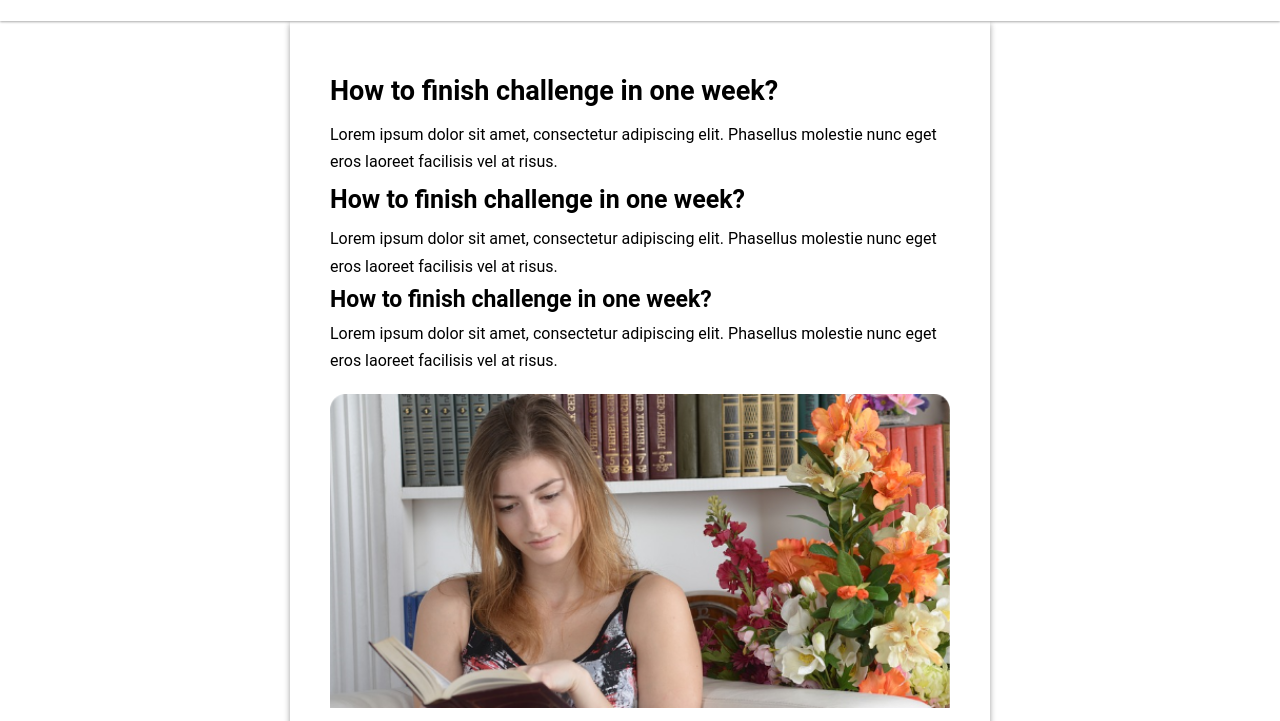
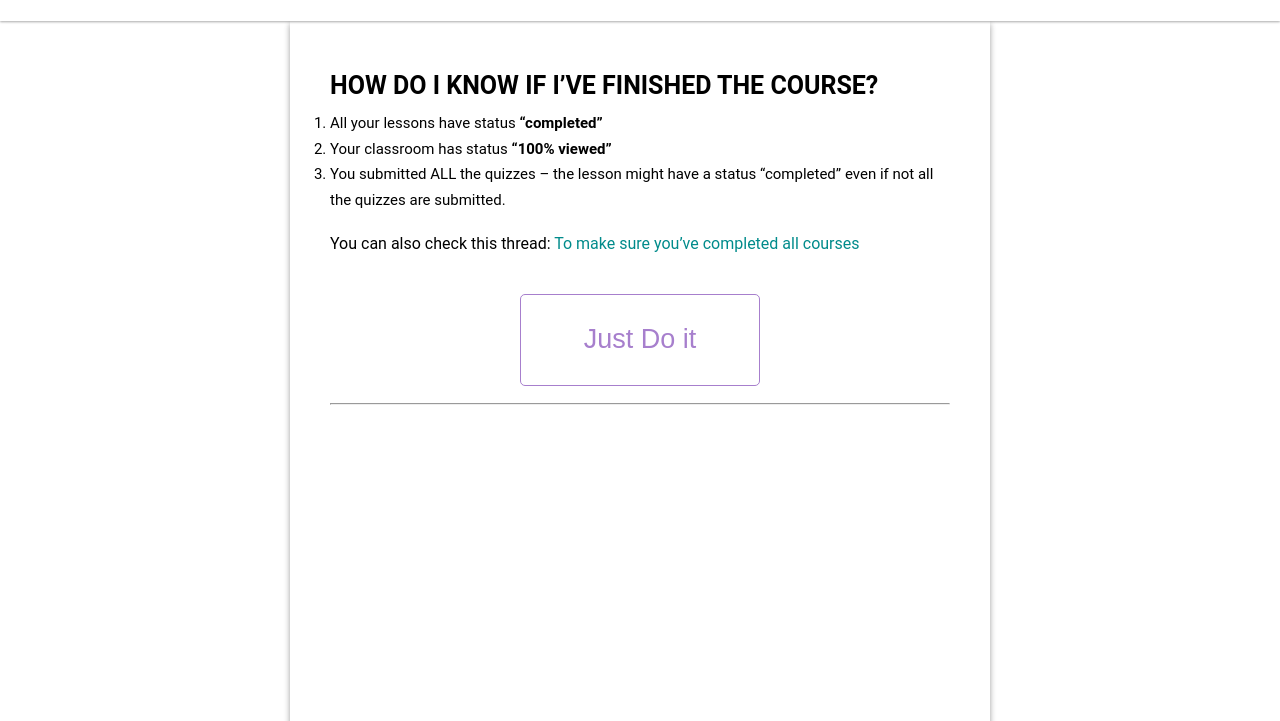
Before and after one commit to Berc21/challenge-3, a website: page get-ready.html in a window 1280 px wide. Shown: the part 79-800 px from the top of the page. Drawn offline with Linux system fonts and the light colour scheme; a script that the page names is missing.

Commit message:
add get ready post

```diff
--- a/get-ready.html
+++ b/get-ready.html
@@ -26,7 +26,7 @@
            <nav class="nav" >
             <a href="/get-ready.html" class="nav__item">Get ready</a>
             <a target="_blank" href="https://discussions.udacity.com/t/challenges-design-to-html-css-js/514162/" class="nav__item">Challenge yourself</a>
-            <a target="_blank" href="" class="nav__item">Github Repo</a>
+            <a target="_blank" href="https://github.com/Berc21/challenge-3" class="nav__item">Github Repo</a>
             <a href="/timeline.html" class="nav__item">Timeline</a>
             <a target="_blank" href="https://www.udacity.com/mws/faq" class="nav__item">FAQ</a>
             </nav>
@@ -45,20 +45,28 @@
     </nav>
 
        <main class="blog">
-         <h1 class="blog__heading-1">
-             How to finish challenge in one week?
+         <h1 class="blog__heading-2">
+            HOW DO I KNOW IF I’VE FINISHED THE COURSE?
          </h1>
-         <p class="blog__paragraph">Lorem ipsum dolor sit amet, consectetur adipiscing elit. Phasellus molestie nunc eget eros laoreet facilisis vel at risus. </p>
-         <h1 class="blog__heading-2">
-            How to finish challenge in one week?
-        </h1>
-         <p class="blog__paragraph">Lorem ipsum dolor sit amet, consectetur adipiscing elit. Phasellus molestie nunc eget eros laoreet facilisis vel at risus. </p>
-         <h1 class="blog__heading-3">
-            How to finish challenge in one week?
-        </h1>
-         <p class="blog__paragraph">Lorem ipsum dolor sit amet, consectetur adipiscing elit. Phasellus molestie nunc eget eros laoreet facilisis vel at risus. </p>
-         <img src="/img/sample-image.png" alt="" class="blog__image">
-         <p class="blog__paragraph">Lorem ipsum dolor, sit amet consectetur adipisicing elit. Architecto sapiente facilis saepe excepturi suscipit, illo aliquam hic, exercitationem mollitia sequi quae, cumque cum aperiam consequatur vitae. Reiciendis iure magnam esse. </p>
+                <ol style="font-size:1.5rem;">
+                <li>All your lessons have status <strong> “completed” </strong></li>
+                <li>   Your classroom has status <strong> “100% viewed”</strong></li>
+                <li> You submitted ALL the quizzes – the lesson might have a status</strong> “completed”</strong> even if not all the quizzes are submitted.</li>
+            </ol>
+                <br>
+            <p class="blog__paragraph">
+
+                    You can also check this thread: <a style="color:darkcyan;"href="https://discussions.udacity.com/t/to-make-sure-youve-completed-all-courses/573588">To make sure you’ve completed all courses</a>
+                </p>
+
+            <br>
+            <a href="https://classroom.udacity.com/courses/ud899-emea" target="_blank" class="count-down__btn u-block-center">Just Do it</a>
+            <br>
+
+
+
+
+
 
          <hr>
          <div id="disqus_thread"></div>
--- a/sass/components/_count-down.scss
+++ b/sass/components/_count-down.scss
@@ -95,9 +95,10 @@
         cursor: pointer;
         border: 1px solid #A77FCD;
         border-radius: 0.5rem;
-        padding: 2.5rem 4.4rem;
+        padding: 2.2rem 4.4rem;
         font-family: $secondary-font;
         width: 24rem;
+        text-align: center;
         &:hover {
         background: linear-gradient(45deg, rgba(3,203,186,1) 0%, rgba(3,203,186,1) 18%, rgba(167,127,205,1) 100%);
         color: white;
--- a/sw.js
+++ b/sw.js
@@ -1,5 +1,5 @@
 // Set a name for the current cache
-var cacheName = 'v2';
+var cacheName = 'v4';
 
 // Default files to always cache
 var cacheFiles = [
```
Also changed, not shown: index.html (+2 -2 lines), timeline.html (+1 -1 lines), css/style.css.
